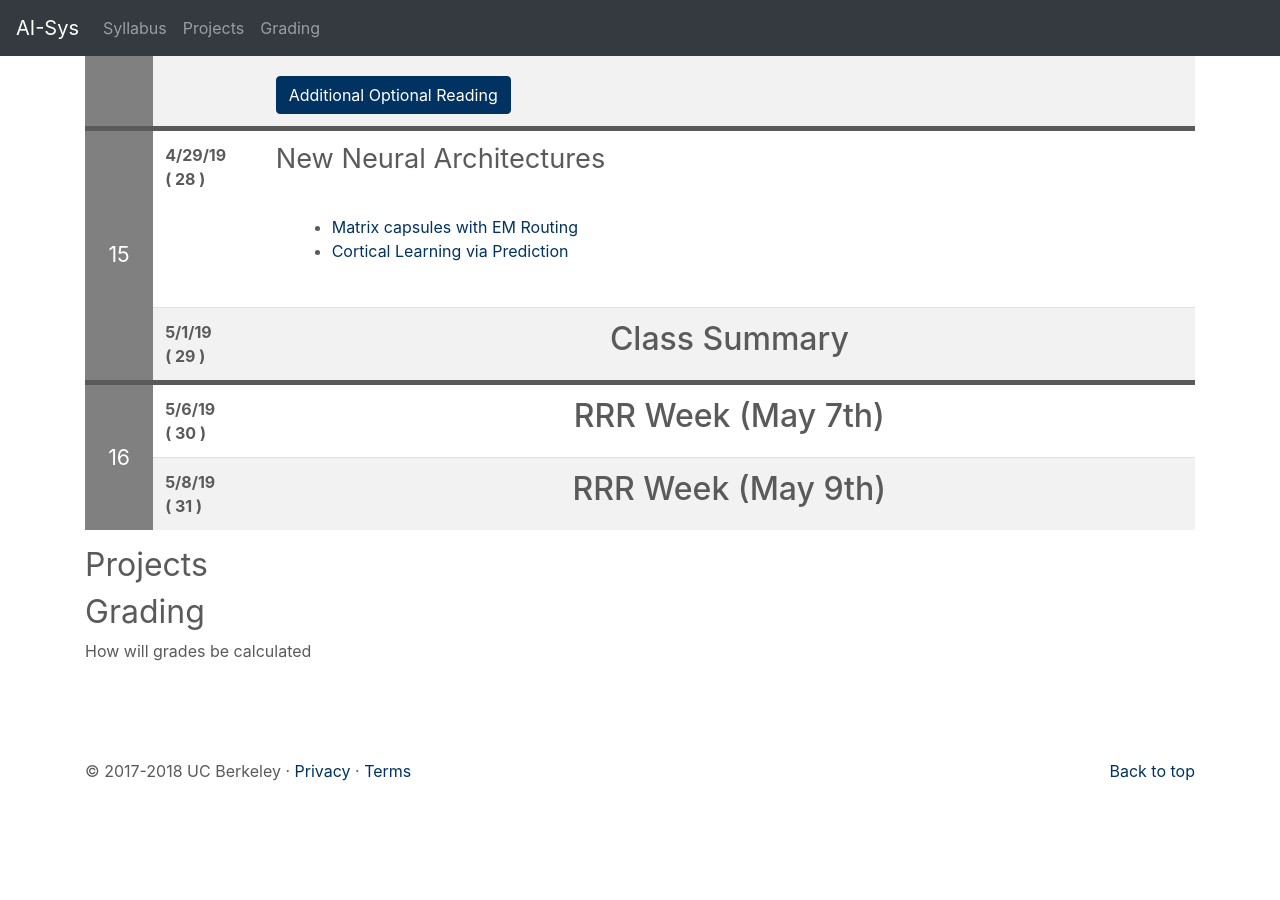
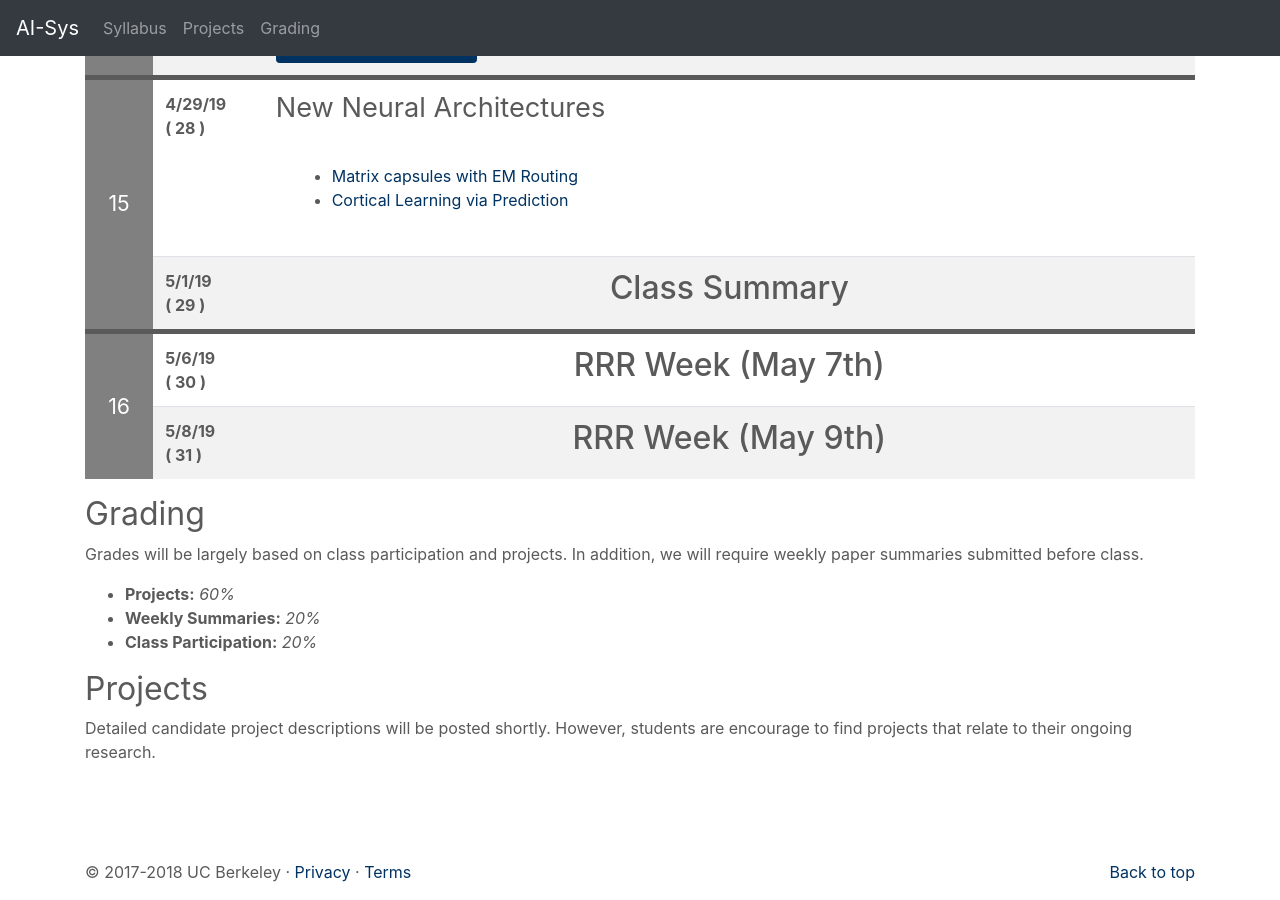
Before and after one commit to ucbrise/cs294-ai-sys-sp19, a Jekyll site: the page built from index.md, in a window 1280 px wide and 900 px high, scrolled down 5660 px. Built offline with Jekyll 4.4.1, drawn with Linux system fonts in a browser that asks for light colours; nearby versions of some CDN libraries; our own code applies the rules of GitHub Pages for plain Markdown files; before the commit the page ends 6459 px from its top, so only the background shows below that; some of the changed text lies outside the part shown.

Commit message:
updating course website with tentative grading policy

```diff
--- a/_includes/syllabus.html
+++ b/_includes/syllabus.html
@@ -36,6 +36,7 @@
 {% endcapture %}
 {% assign dates = dates | split: " " %}
 
+This is a tentative schedule.  Specific readings are subject to change as new material is published.
 
 <a href="#today"> Jump to Today </a>
 
--- a/index.md
+++ b/index.md
@@ -7,7 +7,7 @@ layout: default
 
 * **When**: *Mondays and Wednesdays from 9:30 to 11:00*
 * **Where**: *Soda 405*
-* **Instructors**: [Ion Stoica]() and [Joseph Gonzalez](https://eecs.berkeley.edu/~jegonzal)
+* **Instructors**: [Ion Stoica]() and [Joseph E. Gonzalez](https://eecs.berkeley.edu/~jegonzal)
 
 
 ## Course Description
@@ -32,10 +32,13 @@ For projects, we will strongly encourage teams that contains both AI and systems
 {% include syllabus.html %}
 
 
+## Grading
+
+Grades will be largely based on class participation and projects.  In addition, we will require weekly paper summaries submitted before class.
+* **Projects:** _60%_
+* **Weekly Summaries:** _20%_
+* **Class Participation:** _20%_
+
 ## Projects
 
-
-
-## Grading
-
-How will grades be calculated
+Detailed candidate project descriptions will be posted shortly.  However, students are encourage to find projects that relate to their ongoing research.
```
Also changed, not shown: other parts of _includes/syllabus.html (+1 -1 lines).
